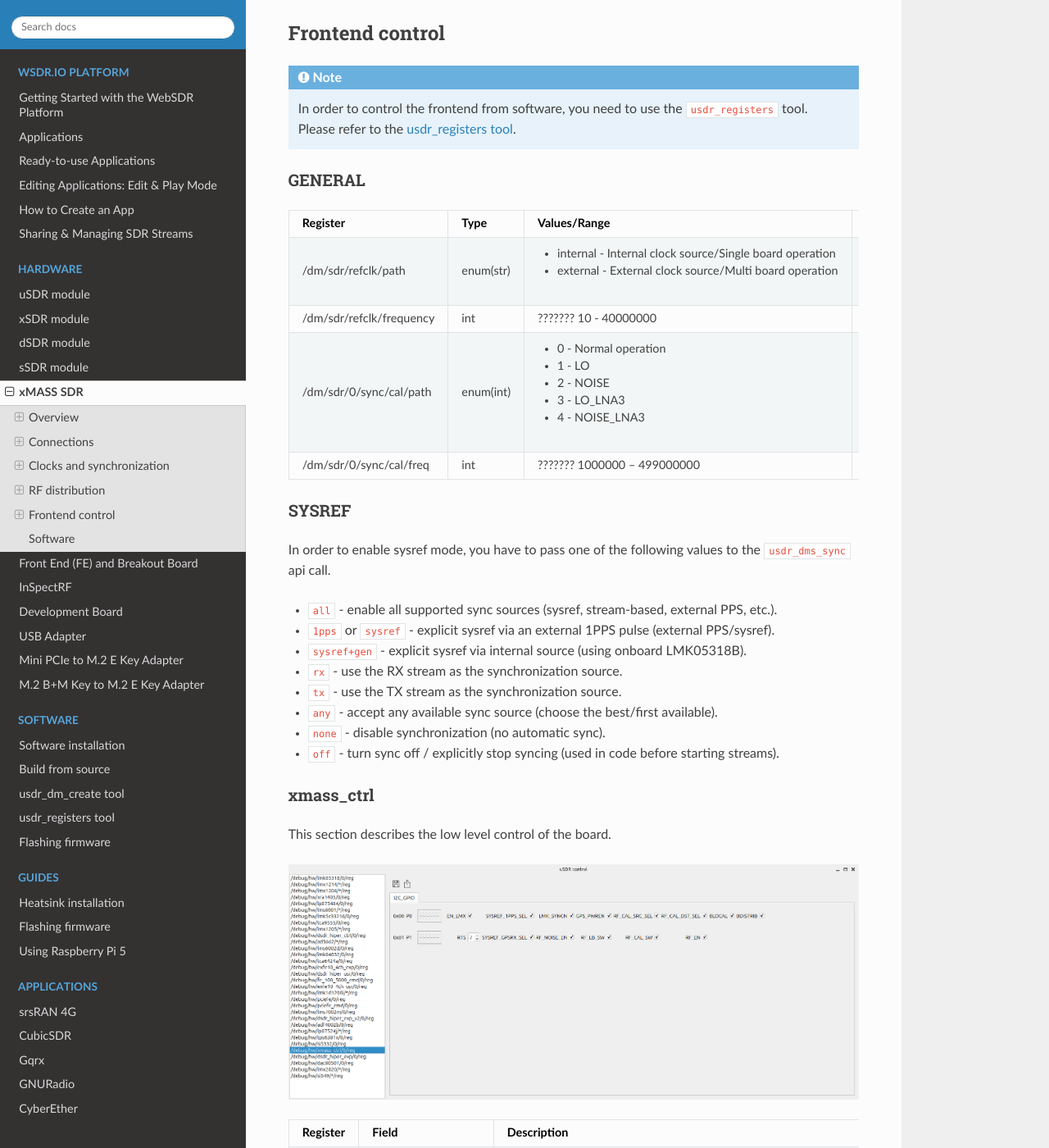
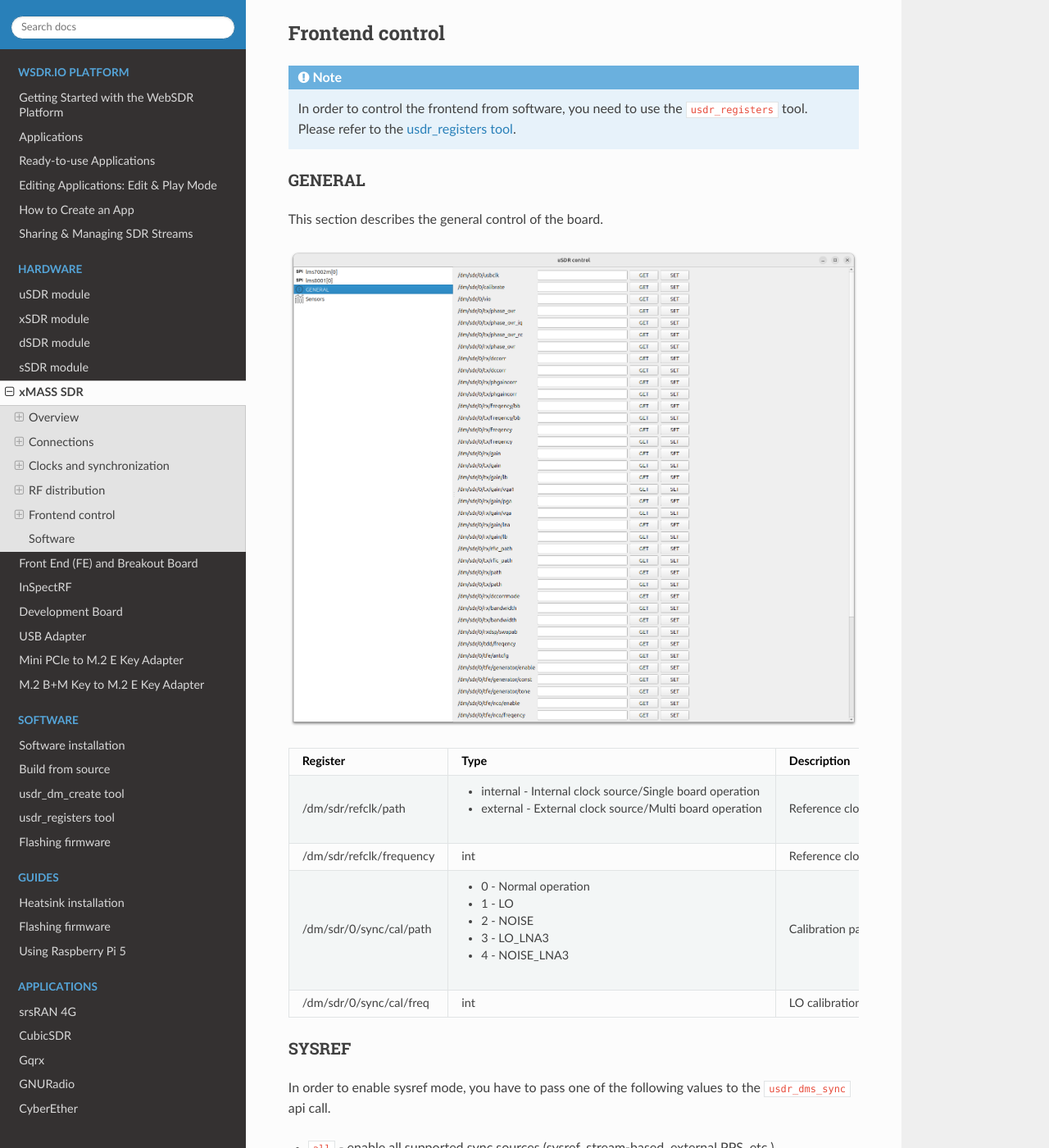
Before and after one commit to wavelet-lab/docs, a Sphinx documentation site: the page built from source/hardware/xmass.rst, in a window 1280 px wide and 1400 px high, scrolled down 6906 px. Shown: the whole window at 82% size. Built offline with Sphinx 7.4.7 and the Read the Docs theme 3.1.0, drawn with Linux system fonts in a browser that asks for light colours.

Commit message:
Updated.

```diff
--- a/source/hardware/xmass.rst
+++ b/source/hardware/xmass.rst
@@ -209,39 +209,36 @@
 GENERAL
 -------
 
+This section describes the general control of the board.
+
+
+.. image:: ../_static/xmass/xmass_control_general.png
+   :alt: xmass sdr frontend control screenshot
+
+
 .. list-table::
    :header-rows: 1
 
    * - Register
      - Type
-     - Values/Range
-     - Unit
      - Description
    * - /dm/sdr/refclk/path
-     - enum(str)
      -  - internal - Internal clock source/Single board operation
         - external - External clock source/Multi board operation
-     -
      - Reference clock source selection
    * - /dm/sdr/refclk/frequency
      - int
-     - ??????? 10 - 40000000
-     - Hz
-     - Reference clock frequency
+     - Reference clock frequency in Hz
    * - /dm/sdr/0/sync/cal/path
-     - enum(int)
      -  - 0 - Normal operation
         - 1 - LO
         - 2 - NOISE
         - 3 - LO_LNA3
         - 4 - NOISE_LNA3
-     -
      - Calibration path selection
    * - /dm/sdr/0/sync/cal/freq
      - int
-     - ??????? 1000000 -- 499000000
-     - Hz
-     - LO calibration frequency
+     - LO calibration frequency in Hz
 
 
 SYSREF
```
Also changed, not shown: other parts of source/hardware/xmass.rst (+1 -1 lines), source/_static/xmass/xmass_control_general.png (added), source/_static/xmass/xmass_control_lmk05318.png (deleted).
